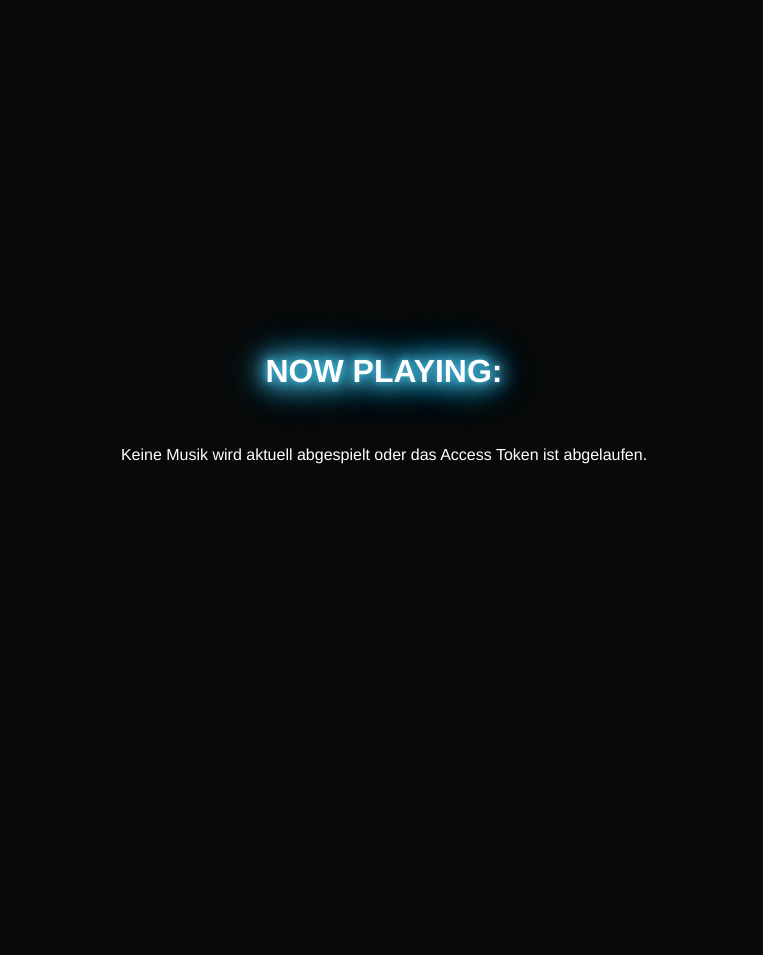
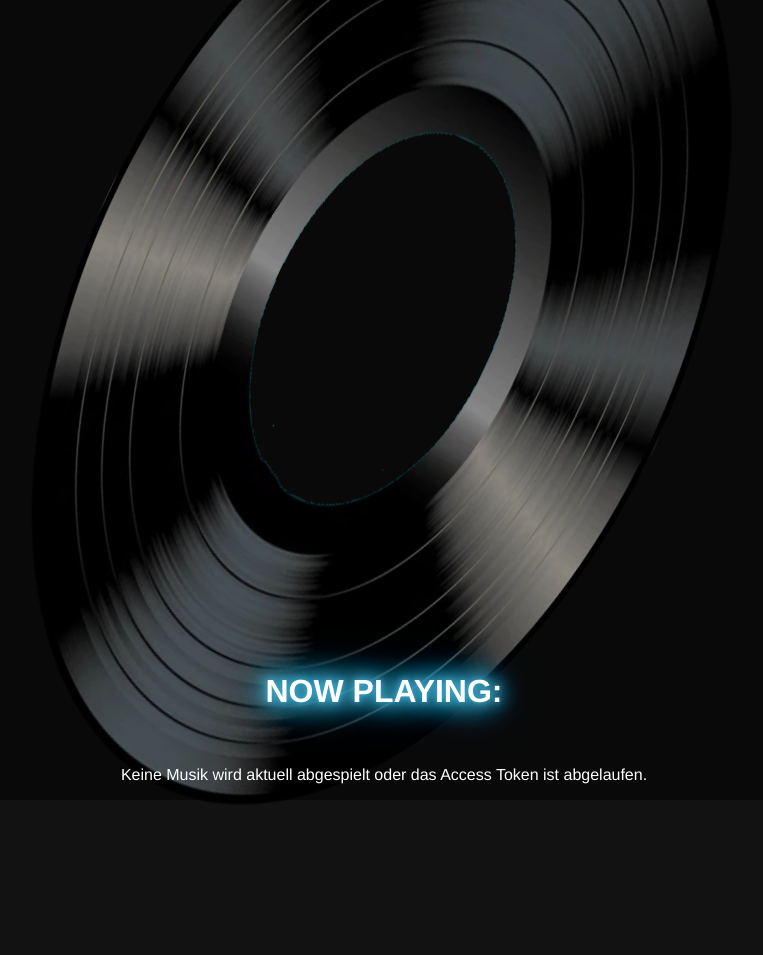
Before and after one commit to gurkenpeter/Spotiview, a Flask app: template templates/index.html in a window 1280 px wide. Shown: the whole page, without its empty margins (256-1019 px from the left). Before the commit the page ends 464 px from the top, so only its background shows below. Run offline with Flask 3, Linux system fonts and the light colour scheme; the template is opened without the code that fills it, so the values that code supplies are empty; parts of the project's set-up code (start-up, migrations or seed data) failed here and were passed over.

Commit message:
Update index.html

```diff
--- a/templates/index.html
+++ b/templates/index.html
@@ -45,7 +45,9 @@
         }
 
         .vinyl-container {
-            position: relativee;
+            position: relative;
+            width: 1100px;
+            height: 1100px;
             display: flex;
             justify-content: center;
             align-items: center;
```
